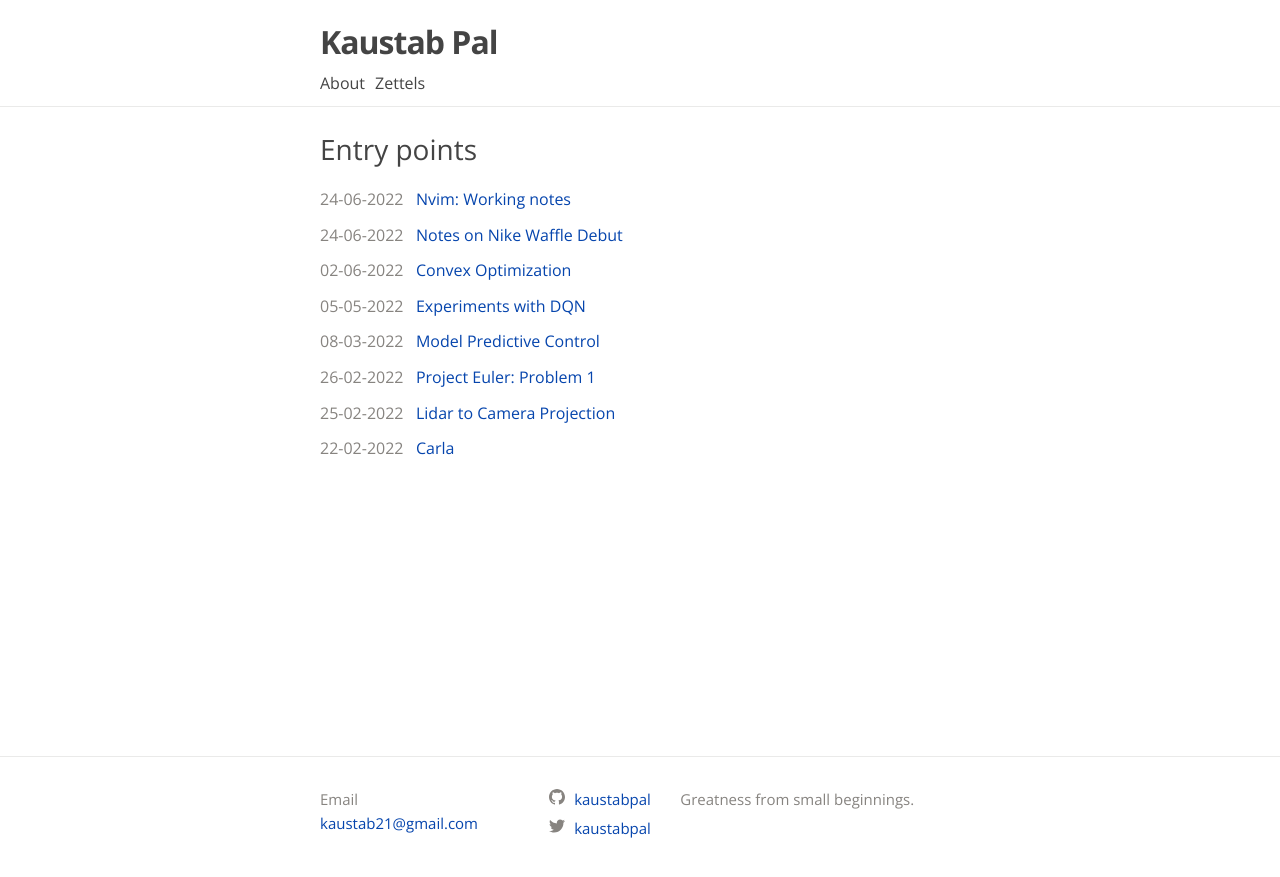
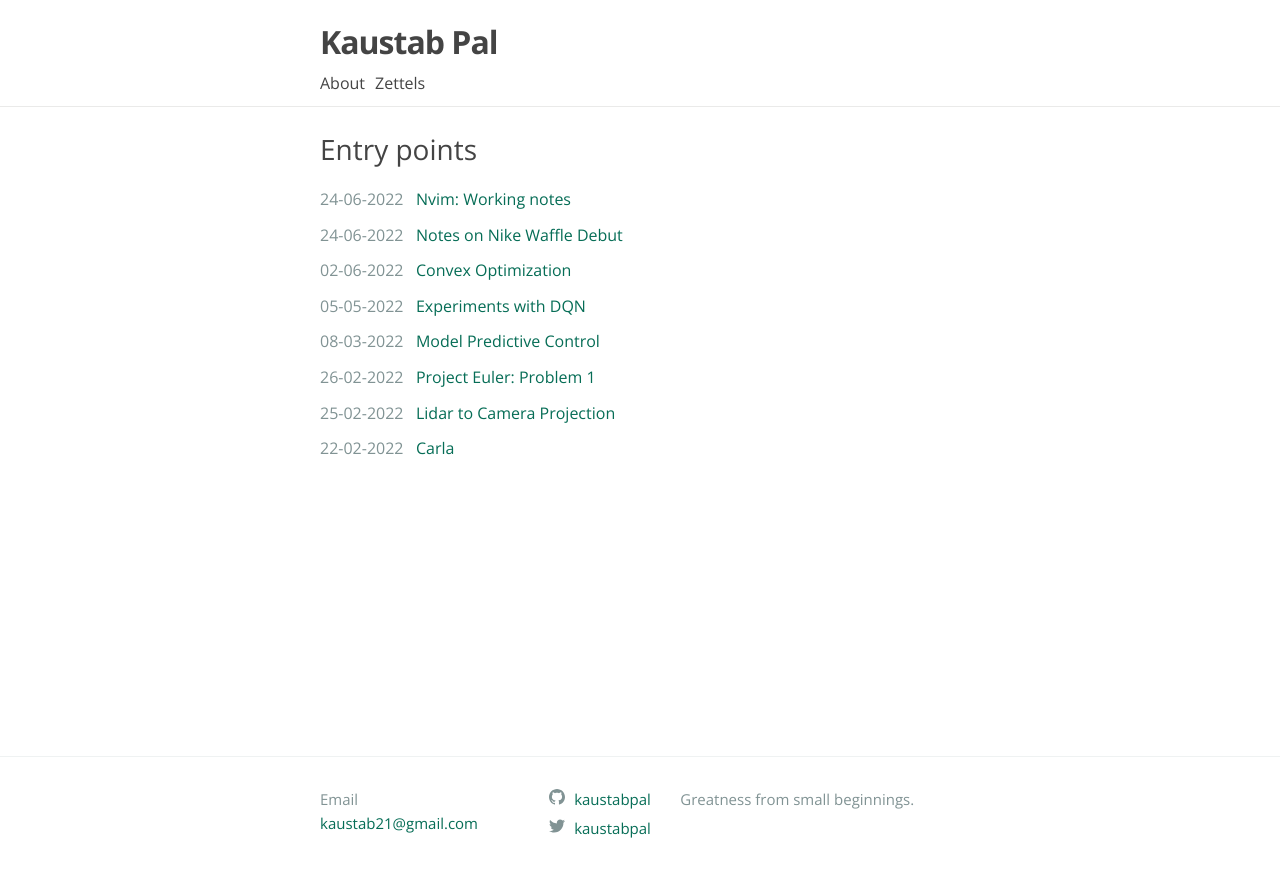
Before and after one commit to kaustabpal/kaustabpal.github.io, a Jekyll site: the page built from index.md, in a window 1280 px wide. Shown: the top 877 px of the page. Built offline with Jekyll 4.4.1, drawn with Linux system fonts in a browser that asks for light colours; some web fonts are replaced.

Commit message:
Changed brand color

```diff
--- a/_sass/minima.scss
+++ b/_sass/minima.scss
@@ -12,9 +12,9 @@ $spacing-unit:     30px !default;
 
 $text-color:       #444 !default;
 $background-color: #ffffff !default;
-$brand-color:      #0645ad !default;
+$brand-color:      #066d56 !default;
 
-$grey-color:       #878480 !default;
+$grey-color:       #819394 !default;
 $grey-color-light: lighten($grey-color, 40%) !default;
 $grey-color-dark:  darken($grey-color, 25%) !default;
 
--- a/_sass/minima/_base.scss
+++ b/_sass/minima/_base.scss
@@ -113,7 +113,8 @@ a {
   }
 
   &:hover {
-    color: #06e;
+    color: #0b7a66;
+	text-decoration: underline;
   }
 
   .social-media-list &:hover {
--- a/_sass/minima/_layout.scss
+++ b/_sass/minima/_layout.scss
@@ -155,7 +155,7 @@
 }
 
 .post-meta {
-  color: #878480; // $grey-color;
+  color: $grey-color;
   padding-bottom: 10px;
 }
 
@@ -222,8 +222,8 @@
   margin: 2em 0;
   padding: 10px 20px;
   position: relative;
-  background-color: rgba(255, 0, 0, 0.015);
-  border-left-color: rgba(255, 0, 0, 1.0);
+  background-color: rgba(243,232,231, 0.1);
+  border-left-color: rgba(6,109,86, 1.0);
   border-left-style: solid;
   border-left-width: 3px;
   color: $text-color;
```
Also changed, not shown: _posts/RL/2020-07-11-reinforcement_learning.md (+1 -1 lines).
